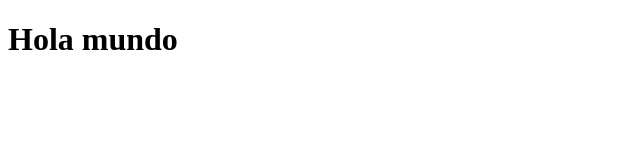
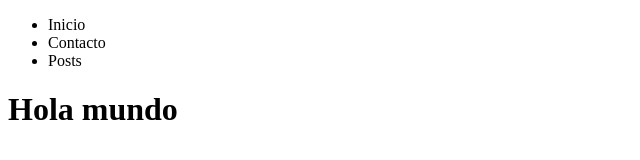
Before and after one commit to Erem-marin/prueba, a plain HTML site: page index.html in a window 1280 px wide. Shown: the whole page, without its empty margins (0-640 px from the left). Drawn offline with Linux system fonts and the light colour scheme.

```diff
--- a/index.html
+++ b/index.html
@@ -7,7 +7,17 @@
     <title>Mi pagina web</title>
     <link rel="icon" href="./icon.png"
 </head>
+<!-- linea para ignorar, ctrl+k+c -->
 <body>
+    <header>
+        <nav>
+            <ul>
+                <li>Inicio</li>
+                <li>Contacto</li>
+                <li>Posts</li>
+            </ul>
+        </nav>
+    </header>
     <h1>
         Hola mundo
     </h1>
```
